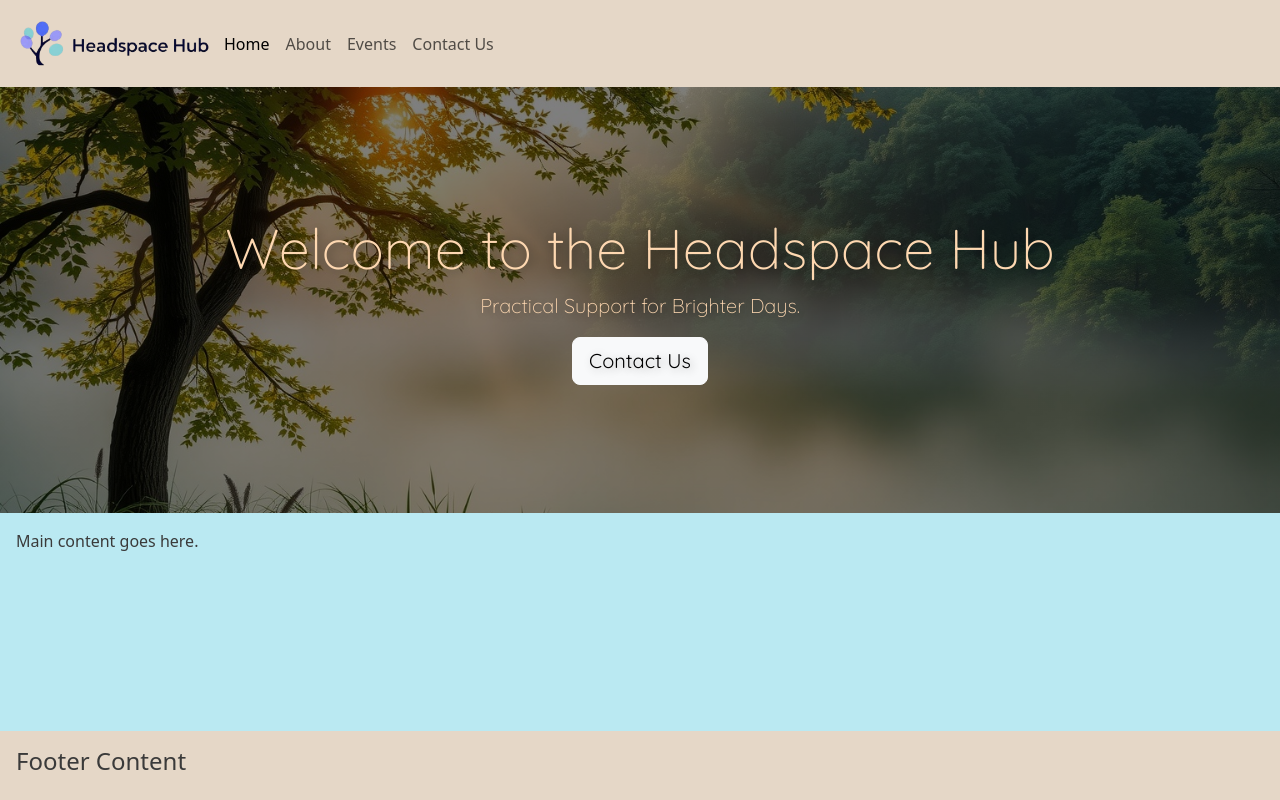
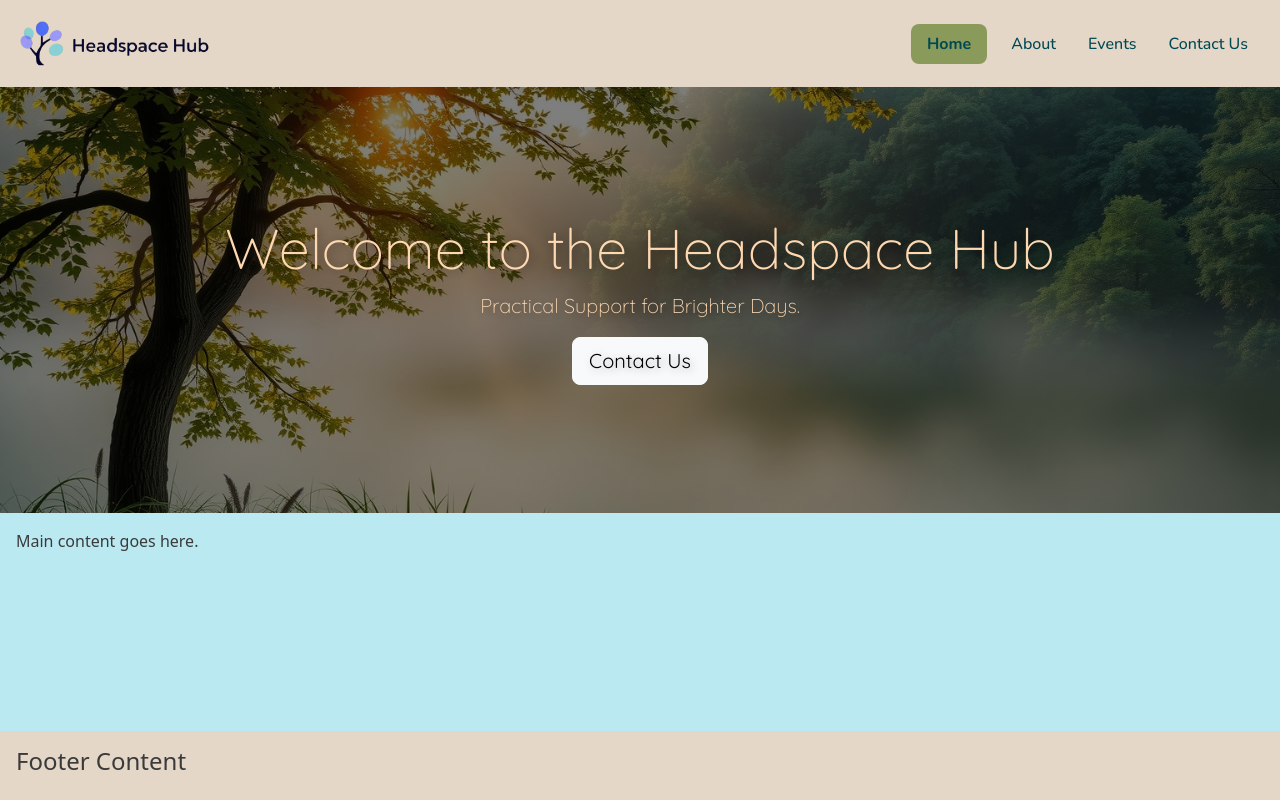
Before and after one commit to Lake110/headspacehub, a plain HTML site: page index.html in a window 1280 px wide. Drawn offline with nearby package versions, Linux system fonts and the light colour scheme; a web font is replaced by a local one.

Commit message:
update to navbar and hero image with new colours and functionality.

```diff
--- a/assets/css/styles.css
+++ b/assets/css/styles.css
@@ -38,6 +38,30 @@ body {
   padding: 0;
 }
 
+/* Navigation link styling */
+.navbar-nav .nav-link {
+  color: var(--text-color);
+  font-weight: 500;
+  font-family: var(--primary-font);
+  margin: 0 0.5rem;
+  transition: all 0.3s ease;
+}
+
+.navbar-nav .nav-link:hover {
+  color: var(--secondary-color);
+  transform: translateY(-2px);
+}
+
+.navbar-nav .nav-link.active {
+  font-weight: 700;
+  color: var(--text-color);
+  background-color: var(--highlight-color-light); /* Olive Green */
+  border-radius: 8px;
+  padding: 0.5rem 1rem;
+}
+
+
+
 /* Header, main, and footer styles */
 /*header styles*/
 .hero {
@@ -48,6 +72,7 @@ body {
     padding: 8rem 0;
     text-shadow: 2px 2px 8px rgba(0,0,0,0.3);
     font-family: var(--secondary-font);
+    box-shadow: 0 2px 8px rgba(0,0,0,0.1)
 }
 
 /*main styles*/
--- a/index.html
+++ b/index.html
@@ -65,7 +65,7 @@
 <i class="fa-solid fa-cloud"></i>
         </button>
         <div class="collapse navbar-collapse" id="navbarNav">
-          <ul class="navbar-nav">
+          <ul class="navbar-nav ms-auto">
             <li class="nav-item">
               <a class="nav-link active" aria-current="page" href="index.html">Home</a>
             </li>
```
Also changed, not shown: 1 other file.
